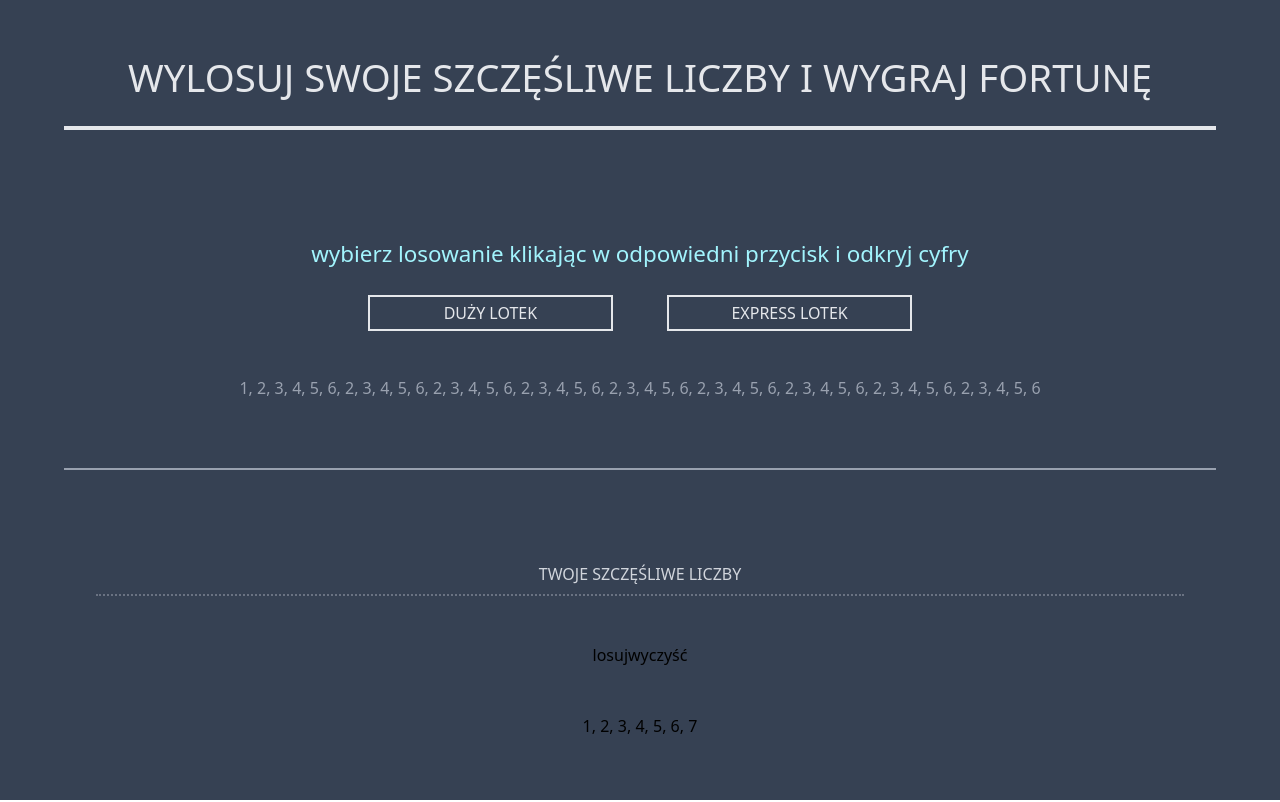
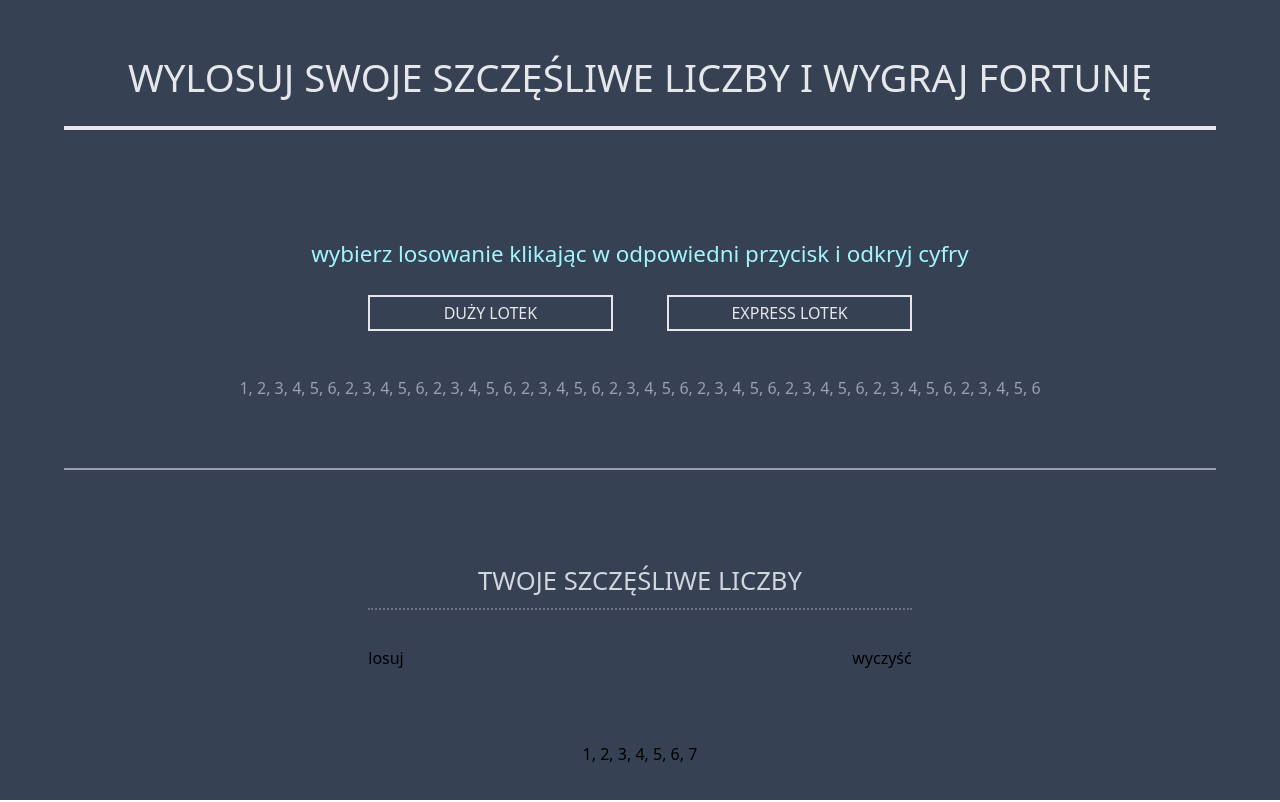
Before and after one commit to Scorpion19702022/RANDOM_LOTTTO_NUMBERS, a React (Vite) app: page / in a window 1280 px wide. Built offline with nearby package versions, Linux system fonts and the light colour scheme.

Commit message:
added style

```diff
--- a/src/Components/LottoRundomNumbers/LottoRandomNumbers.tsx
+++ b/src/Components/LottoRundomNumbers/LottoRandomNumbers.tsx
@@ -1,14 +1,14 @@
 const LottoRandomNumbers = () => {
 	return (
-		<section className='w-[90%] h-[45%] p-[2em] flex flex-col justify-between items-center md:h-[30%]'>
-			<h1 className='w-full pb-2 text-center text-gray-300 border-b-2 border-dotted border-b-gray-500'>
+		<section className='w-[90%] h-[45%] p-[2em] flex flex-col justify-around items-center md:h-[30%]'>
+			<h1 className='w-full pb-2 text-center text-gray-300 border-b-2 border-dotted border-b-gray-500 md:w-[50%] md:text-[1.6em]'>
 				{'twoje szczęśliwe liczby'.toLocaleUpperCase()}
 			</h1>
-			<div>
+			<div className='w-full h-[30%] p-12 flex justify-around items-center'>
 				<button>losuj</button>
 				<button>wyczyść</button>
 			</div>
-			<div>
+			<div className='w-full h-[50%] p-12 flex justify-center items-center'>
 				<span>1, 2, 3, 4, 5, 6, 7</span>
 			</div>
 		</section>
```
